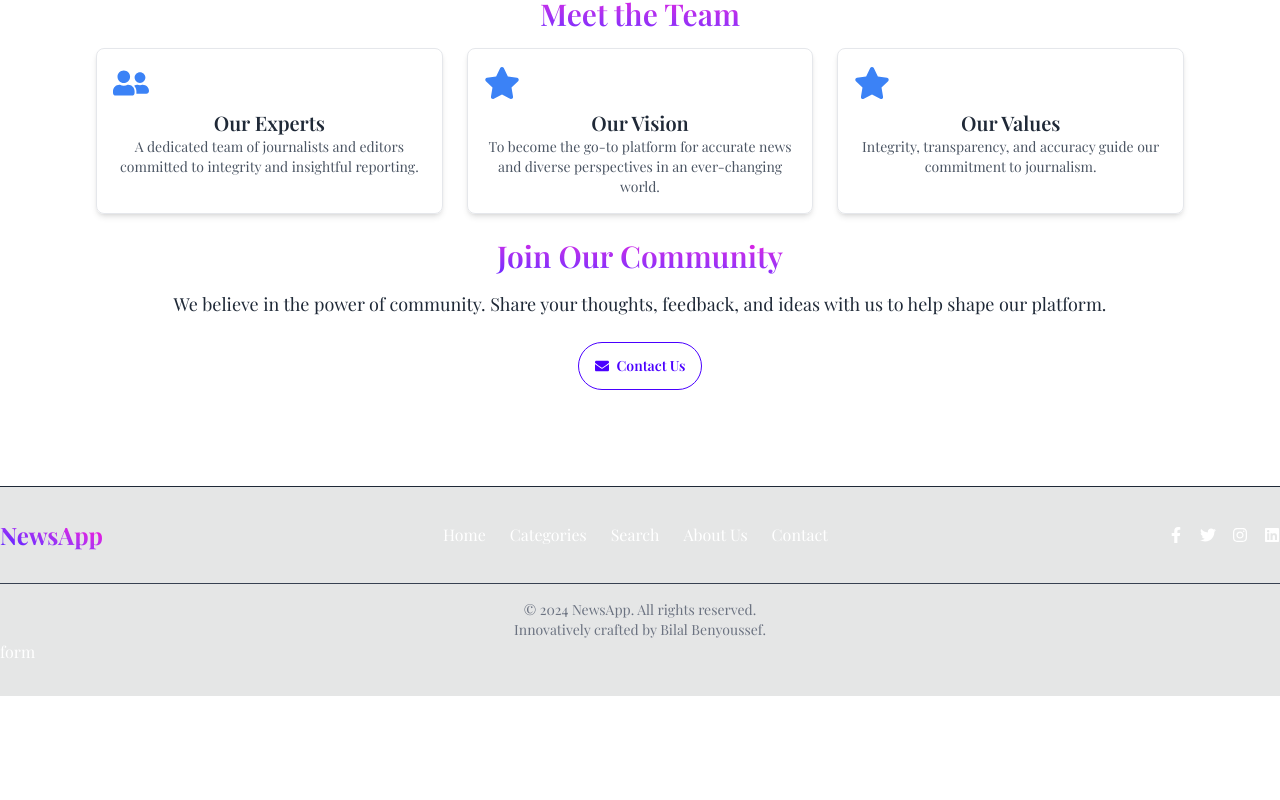
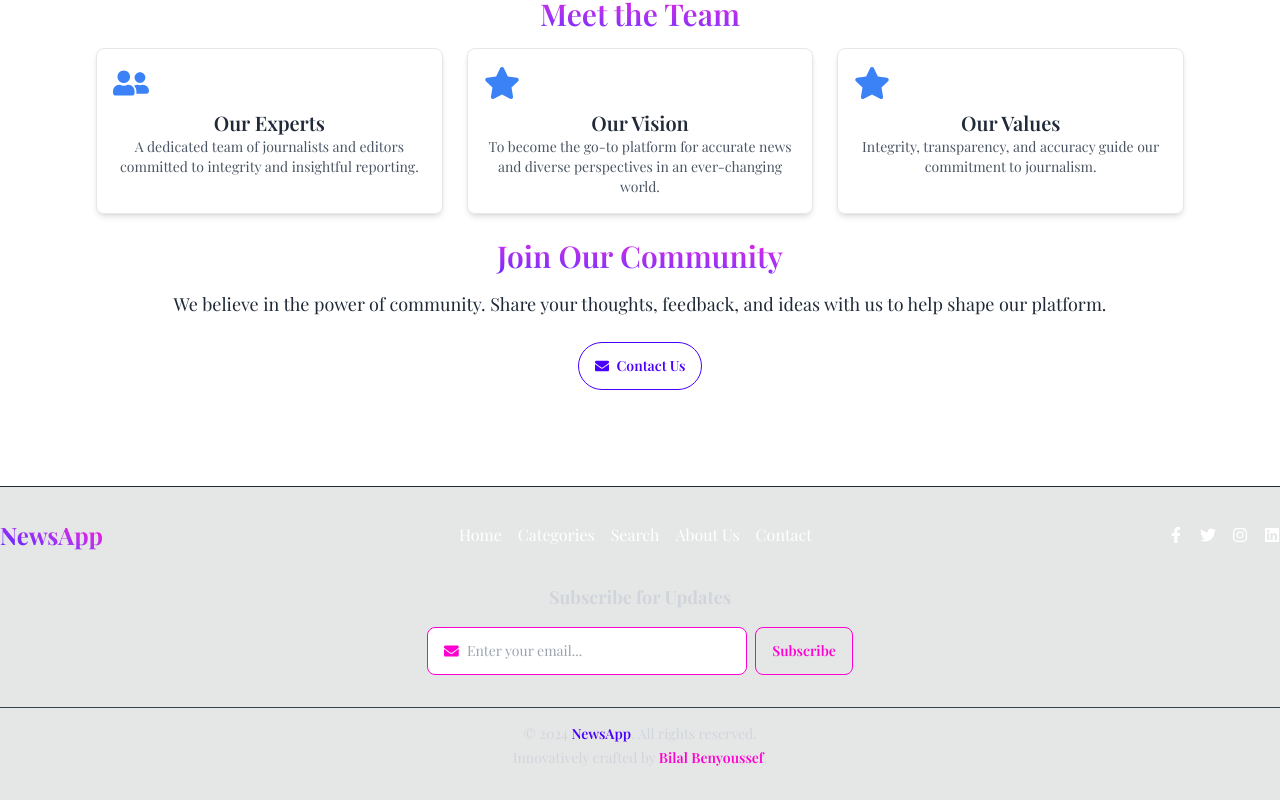
Before and after one commit to Bilalben23/NewsBridge, a React (Vite) app: page /about-us in a window 1280 px wide. Shown: the part 986-1786 px from the top of the page. Before the commit the page ends 1682 px from the top, so only its background shows below. Built offline with nearby package versions, Linux system fonts and the light colour scheme; a web font is replaced by a local one.

Commit message:
add subscription form in the footer

```diff
--- a/src/components/Footer.jsx
+++ b/src/components/Footer.jsx
@@ -1,9 +1,18 @@
-import { FaFacebookF, FaTwitter, FaInstagram, FaLinkedin } from 'react-icons/fa';
+import { FaFacebookF, FaTwitter, FaInstagram, FaLinkedin, FaEnvelope } from 'react-icons/fa';
 import { Link } from 'react-router-dom';
-import { Element } from "react-scroll"
-
+import { Element } from "react-scroll";
+import { useState } from 'react';
 
 export default function Footer() {
+    const [email, setEmail] = useState('');
+
+    const handleSubscribe = (e) => {
+        e.preventDefault();
+        // Handle the subscription logic here
+        console.log('Subscribed with email:', email);
+        setEmail('');
+    };
+
     return (
         <footer className="py-8 text-white border-t border-gray-800 bg-base-300">
             <div className="container flex flex-col items-center justify-between mx-auto md:flex-row">
@@ -11,7 +20,7 @@ export default function Footer() {
                     <h2 className="text-2xl font-bold text-transparent bg-gradient-to-tr from-primary to-secondary bg-clip-text">NewsApp</h2>
                 </div>
 
-                <div className="flex mb-6 space-x-6 md:mb-0">
+                <div className="flex flex-wrap justify-center mb-6 space-x-4 md:mb-0">
                     <Link to="/" className="transition hover:text-gray-400">Home</Link>
                     <Link to="/categories" className="transition hover:text-gray-400">Categories</Link>
                     <Link to="/search" className="transition hover:text-gray-400">Search</Link>
@@ -52,19 +61,46 @@ export default function Footer() {
                         target="_blank"
                         rel="noopener noreferrer"
                         className="transition hover:text-gray-400 tooltip"
-                        data-tip="Linkden"
+                        data-tip="LinkedIn"
                     >
                         <FaLinkedin />
                     </a>
                 </div>
             </div>
+
+            <Element name="subscribe-form">
+                <div className="flex flex-col items-center mt-8">
+                    <h2 className="text-lg font-bold text-gray-300">Subscribe for Updates</h2>
+                    <form onSubmit={handleSubscribe} className="flex flex-col items-center mt-4 space-y-2 md:flex-row md:space-y-0 md:space-x-2">
+                        <div className="flex items-center space-x-2 min-w-[320px] input input-bordered input-secondary">
+                            <FaEnvelope className='text-secondary' />
+                            <input
+                                type="email"
+                                value={email}
+                                onChange={(e) => setEmail(e.target.value)}
+                                placeholder="Enter your email..."
+                                className='w-full text-sm '
+                                required
+                            />
+                        </div>
+                        <button
+                            type="submit"
+                            className='btn btn-secondary btn-outline'
+                        >
+                            Subscribe
+                        </button>
+                    </form>
+                </div>
+            </Element>
+
             <div className="container pt-4 mx-auto mt-8 text-center border-t border-gray-700">
-                <p className="text-sm text-gray-500">&copy; {new Date().getFullYear()} NewsApp. All rights reserved.</p>
-                <p className="text-sm text-gray-500">Innovatively crafted by Bilal Benyoussef.</p>
+                <p className="mb-1 text-sm text-gray-300 transition duration-300 hover:text-gray-400">
+                    &copy; {new Date().getFullYear()} <span className="font-semibold text-primary">NewsApp</span>. All rights reserved.
+                </p>
+                <p className="text-sm text-gray-300">
+                    Innovatively crafted by <span className="font-semibold text-secondary">Bilal Benyoussef</span>.
+                </p>
             </div>
-            <Element name="subscribe-form">
-                <h1>form</h1>
-            </Element>
         </footer>
     );
 }
--- a/src/components/Header.jsx
+++ b/src/components/Header.jsx
@@ -11,7 +11,7 @@ export default function Header() {
                 <h1 className='text-2xl font-bold text-transparent bg-gradient-to-tr from-primary to-secondary bg-clip-text'>NewsApp</h1>
             </div>
             <nav className='flex justify-center min-w-3/5'>
-                <ul className='menu menu-horizontal'>
+                <ul className='space-x-1 menu menu-horizontal'>
                     <li>
                         <NavLink to="/" className='flex items-center gap-2'>
                             <FaHome /> Home
--- a/src/pages/Contact.jsx
+++ b/src/pages/Contact.jsx
@@ -57,8 +57,8 @@ export default function Contact() {
                     </button>
                 </div>
             </form>
+
             <div className='p-8 mt-10 text-center text-white rounded-lg shadow-lg bg-gradient-to-tr from-base-300 to-blue-950'>
-                {/* Icon at the top of the card */}
                 <div className='flex justify-center mb-4'>
                     <FaGlobe size={40} className='text-white' />
                 </div>
--- a/src/pages/SearchResults.jsx
+++ b/src/pages/SearchResults.jsx
@@ -1,4 +1,4 @@
-import React, { useState } from 'react';
+import React, { useEffect, useState } from 'react';
 import SearchInput from '../components/SearchInput';
 import { topics } from "../utils/Topics";
 import { generateRandomNumber } from '../utils/generateRandomNumber';
@@ -26,6 +26,13 @@ export default function SearchResults() {
             setSearch(searchTerm);
         }
     };
+
+    useEffect(() => {
+        window.scrollTo({
+            top: 0,
+            behavior: "auto"
+        })
+    }, [])
 
     if (error) {
         return <FetchError error={error} />;
```
Also changed, not shown: src/pages/AboutUs.jsx (+36 -26 lines).
